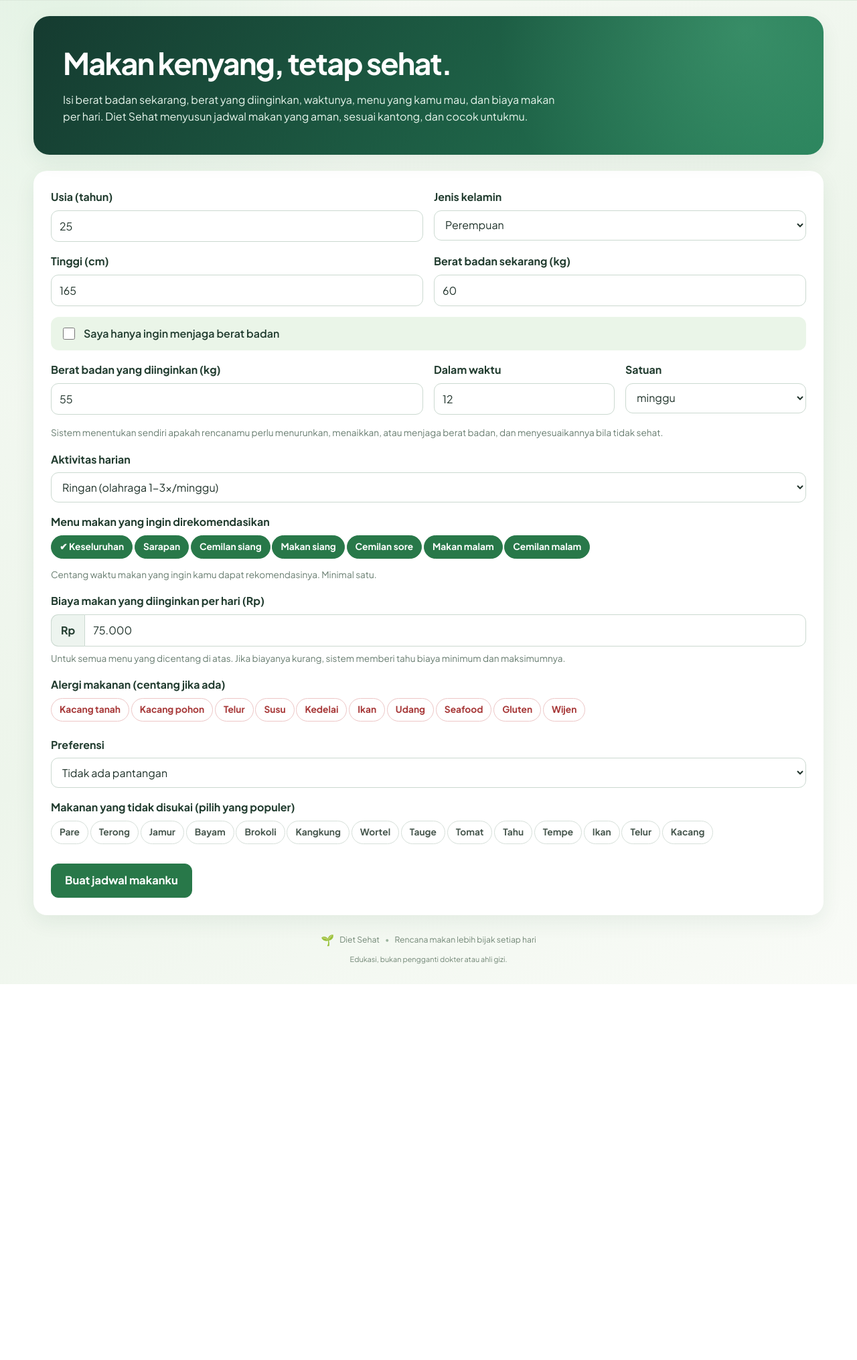
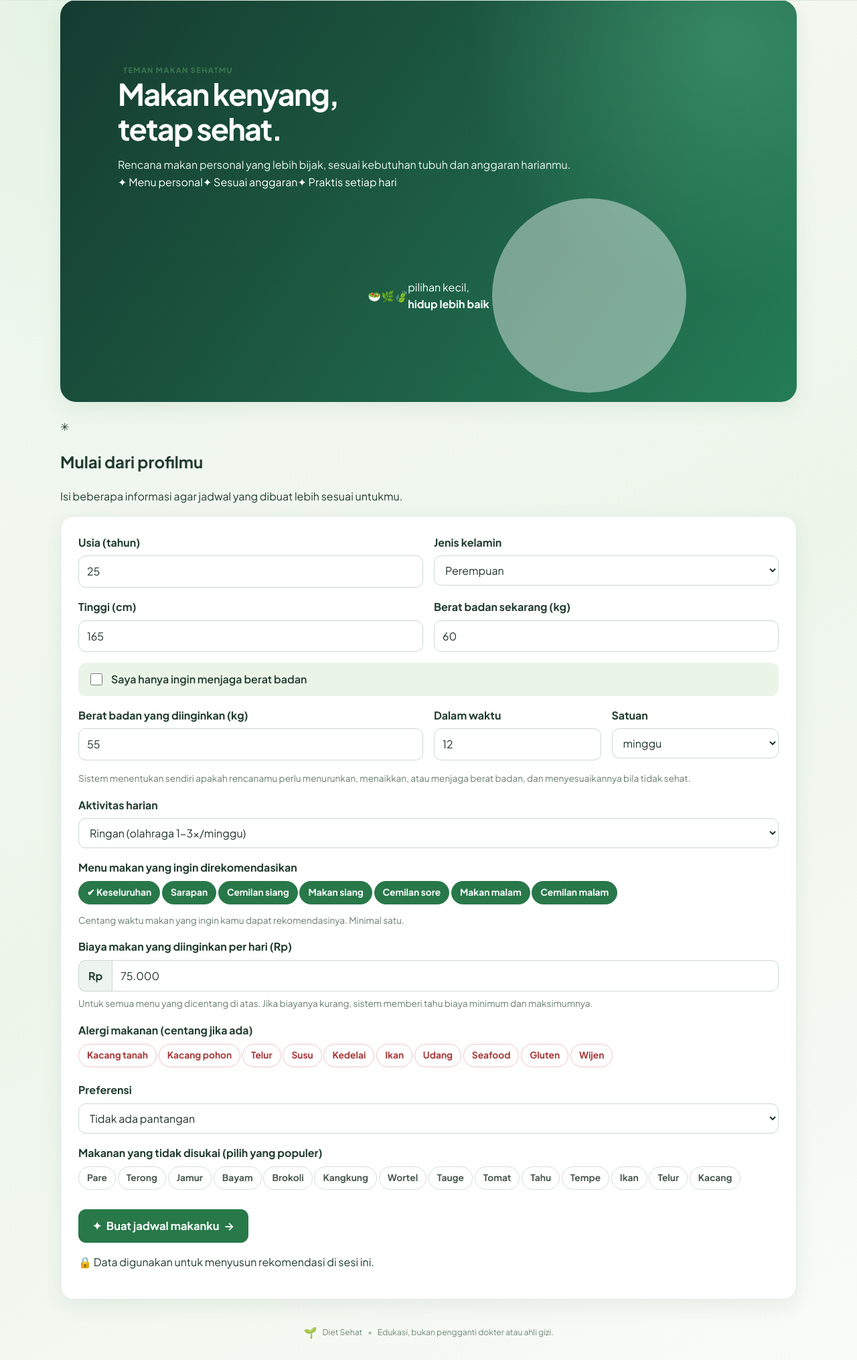
Before and after one commit to mfaizalfadhilulrohman/Diet-Sehat-Web, a Flask app: page / in a window 1280 px wide. Shown: the part 67-2097 px from the top of the page at 67% size. Before the commit the page ends 1536 px from the top, so only its background shows below. Run offline with Flask 3, Linux system fonts and the light colour scheme.

Commit message:
Add files via upload

```diff
--- a/templates/base.html
+++ b/templates/base.html
@@ -3,29 +3,33 @@
 <head>
   <meta charset="utf-8">
   <meta name="viewport" content="width=device-width, initial-scale=1">
-  <meta name="theme-color" content="#edf6ed">
-  <title>Diet Sehat — Rencana Makan Personal</title>
-  <link rel="preconnect" href="https://fonts.googleapis.com"><link rel="preconnect" href="https://fonts.gstatic.com" crossorigin>
+  <meta name="theme-color" content="#f3f8f1">
+  <title>Diet Sehat – Asisten Gizi</title>
+  <link rel="preconnect" href="https://fonts.googleapis.com">
+  <link rel="preconnect" href="https://fonts.gstatic.com" crossorigin>
   <link href="https://fonts.googleapis.com/css2?family=Plus+Jakarta+Sans:wght@400;500;600;700;800&display=swap" rel="stylesheet">
   <link href="{{ url_for('static', filename='style.css') }}" rel="stylesheet">
 </head>
-<body>
+<body class="page-{{ request.endpoint|default('home') }}">
+  <div class="ambient ambient-one" aria-hidden="true"></div><div class="ambient ambient-two" aria-hidden="true"></div>
   <nav class="navbar nav-nutri">
     <div class="container nav-inner">
-      <a class="navbar-brand" href="{{ url_for('index') }}"><span class="brand-mark" aria-hidden="true">🌿</span><span><strong>Diet Sehat</strong><small>Hidup sehat, pilihan tepat</small></span></a>
+      <a class="navbar-brand" href="{{ url_for('index') }}" aria-label="Diet Sehat, beranda">
+        <span class="brand-mark" aria-hidden="true">🌿</span><span class="brand-copy"><strong>Diet Sehat</strong><small>Hidup sehat, pilihan tepat</small></span>
+      </a>
       {% if session.get('profil') %}
       <div class="btn-group nav-links" aria-label="Navigasi utama">
-        <a class="nav-link {{ 'active' if request.endpoint == 'jadwal' }}" href="{{ url_for('jadwal') }}"><span>▦</span> Jadwal</a>
-        <a class="nav-link {{ 'active' if request.endpoint == 'chat' }}" href="{{ url_for('chat') }}"><span>⌕</span> Cari Menu</a>
-        <a class="nav-link {{ 'active' if request.endpoint == 'profil' }}" href="{{ url_for('profil') }}"><span>♙</span> Profil</a>
+        <a class="btn nav-link {{ 'active' if request.endpoint == 'jadwal' }}" href="{{ url_for('jadwal') }}"><span aria-hidden="true">▦</span> Jadwal</a>
+        <a class="btn nav-link {{ 'active' if request.endpoint == 'chat' }}" href="{{ url_for('chat') }}"><span aria-hidden="true">⌕</span> Cari Menu</a>
+        <a class="btn nav-link {{ 'active' if request.endpoint == 'profil' }}" href="{{ url_for('profil') }}"><span aria-hidden="true">♙</span> Profil</a>
       </div>
       {% endif %}
     </div>
   </nav>
-  <main class="container page-shell">
+  <main class="container page-main">
     {% for kategori, pesan in get_flashed_messages(with_categories=true) %}<div class="alert alert-{{ kategori }}">{{ pesan }}</div>{% endfor %}
     {% block content %}{% endblock %}
-    <footer class="site-footer"><span>🌱</span> Diet Sehat <i>•</i> Rencana makan lebih bijak setiap hari <small>Edukasi, bukan pengganti dokter atau ahli gizi.</small></footer>
+    <p class="site-footer"><span>🌱</span> Diet Sehat <i>•</i> Edukasi, bukan pengganti dokter atau ahli gizi.</p>
   </main>
   {% block scripts %}{% endblock %}
 </body>
--- a/templates/index.html
+++ b/templates/index.html
@@ -1,11 +1,18 @@
 {% extends "base.html" %}
 {% block content %}
-<section class="hero mb-4">
-  <h1>Makan kenyang, tetap sehat.</h1>
-  <p class="mb-0">Isi berat badan sekarang, berat yang diinginkan, waktunya, menu yang kamu mau, dan biaya makan per hari. Diet Sehat menyusun jadwal makan yang aman, sesuai kantong, dan cocok untukmu.</p>
+<section class="hero hero-home mb-4">
+  <div class="hero-copy">
+    <span class="eyebrow"><span class="pulse-dot"></span> TEMAN MAKAN SEHATMU</span>
+    <h1>Makan kenyang,<br><span>tetap sehat.</span></h1>
+    <p class="mb-0">Rencana makan personal yang lebih bijak, sesuai kebutuhan tubuh dan anggaran harianmu.</p>
+    <div class="hero-points"><span>✦ Menu personal</span><span>✦ Sesuai anggaran</span><span>✦ Praktis setiap hari</span></div>
+  </div>
+  <div class="hero-art" aria-hidden="true"><div class="art-glow"></div><div class="food-bowl">🥗</div><span class="leaf-float leaf-a">🌿</span><span class="leaf-float leaf-b">🍃</span><span class="art-note">pilihan kecil,<br><b>hidup lebih baik</b></span></div>
 </section>
-<form method="post" class="card card-body shadow-sm border-0">
+<div class="form-intro"><span class="section-icon">✳</span><div><h2>Mulai dari profilmu</h2><p>Isi beberapa informasi agar jadwal yang dibuat lebih sesuai untukmu.</p></div></div>
+<form method="post" class="card card-body shadow-sm profile-form">
   {% include "_form.html" %}
-  <button class="btn btn-nutri btn-lg mt-4">Buat jadwal makanku</button>
+  <button class="btn btn-nutri btn-lg mt-4"><span aria-hidden="true">✦</span> Buat jadwal makanku <span aria-hidden="true">→</span></button>
+  <p class="form-safe">🔒 Data digunakan untuk menyusun rekomendasi di sesi ini.</p>
 </form>
 {% endblock %}
```
Also changed, not shown: templates/chat.html (+10 -13 lines).
